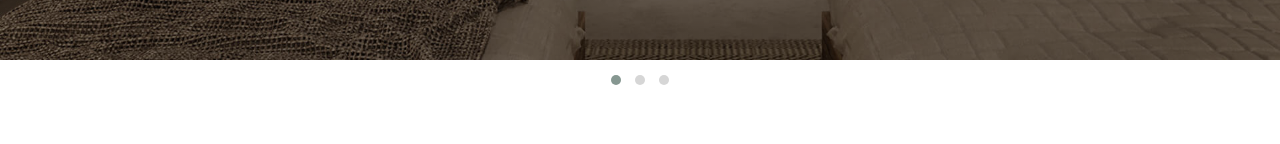
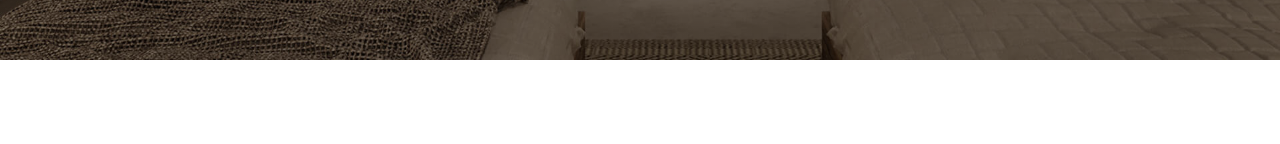
Before and after one commit to puspakumarshrestha1/LuxHotel, a React (Create React App) app: page / in a window 1280 px wide. Shown: the part 740-884 px from the top of the page. Built offline with nearby package versions, Linux system fonts and the light colour scheme; grey boxes are pictures that could not be loaded; a web font is replaced by a local one.

Commit message:
first commit

```diff
--- a/src/Components/Enjoy.js
+++ b/src/Components/Enjoy.js
@@ -4,7 +4,7 @@ import { Col, Container, Row } from 'react-bootstrap'
 function Enjoy() {
     return (
         <>
-            <Container className='my-5 '>
+            <Container className='my-5 py-5'>
                 <Row>
                     <Col lg={6} className='enjoy-text'>
                         <h6>THE CAPPA LUXURY HOTEL</h6>
--- a/src/Components/Section1.js
+++ b/src/Components/Section1.js
@@ -7,7 +7,7 @@ import 'owl.carousel/dist/assets/owl.theme.default.css';
 function Section1() {
   return (
     <>
-      <OwlCarousel className='owl-theme' items={1} loop={true}  >
+      <OwlCarousel className='owl-theme' items={1} loop={true} dots={false}  >
         <div className='banner-1'>
           <div className='text-light position-absolute banner-text'>
             <p>
--- a/src/scss/reponsive.scss
+++ b/src/scss/reponsive.scss
@@ -100,9 +100,7 @@
     .banner-text{
         h4, h1{
             font-size: 32px;
-
         }
-
     }
     .enjoy-img, .enjoy-img2{
         display: none !important;
```
Also changed, not shown: 1 other file (tests, documents, lock files or other folders).
